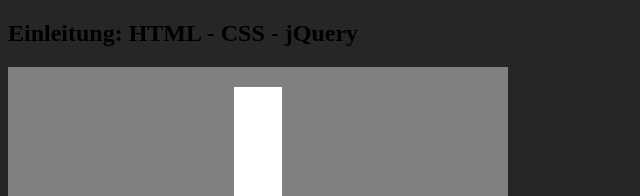
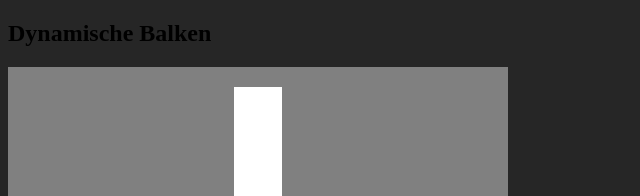
Before and after one commit to dw-herrmann/2021-ig2-programmiersprachen, a plain HTML site: page 02_Dynamische_Balken/index.html in a window 1280 px wide. Shown: the top 196 px of the page, 0-640 px from the left. Drawn offline with nearby package versions, Linux system fonts and the light colour scheme.

Commit message:
02_Dynamische_Balken Name

```diff
--- a/02_Dynamische_Balken/index.html
+++ b/02_Dynamische_Balken/index.html
@@ -12,7 +12,7 @@
 </head>
 
 <body>
-    <h2>Einleitung: HTML - CSS - jQuery</h2>
+    <h2>Dynamische Balken</h2>
     <div id="data"></div>
 </body>
 
```
